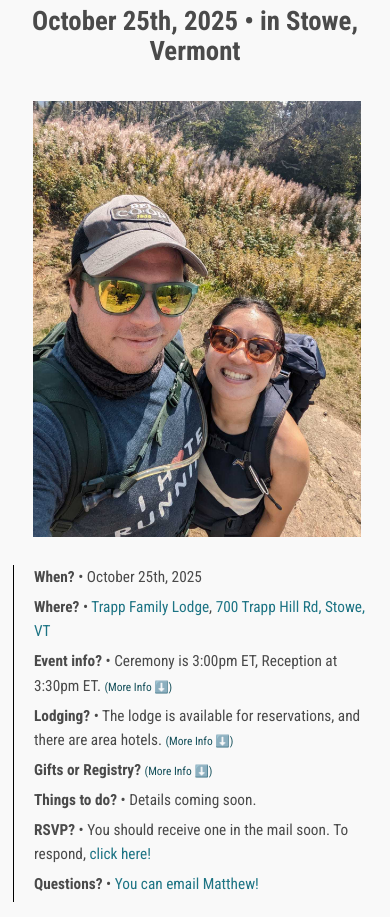
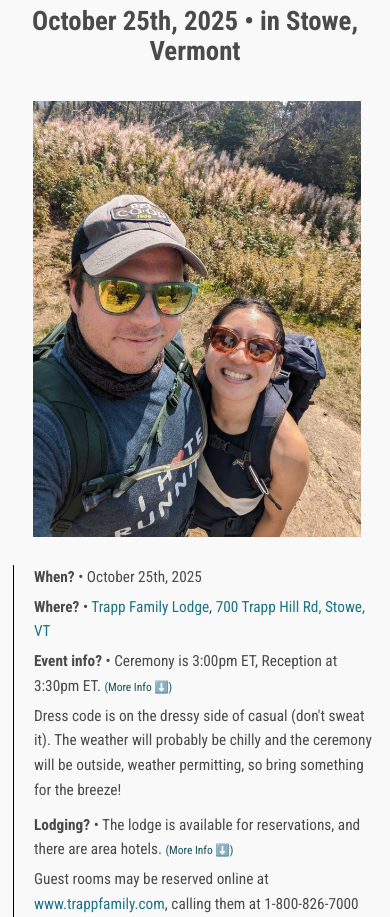
Before and after one commit to spacez320/matthewandhilary, a plain HTML site: page index.html in a window 390 px wide. Shown: the part 145-1062 px from the top of the page. Drawn offline with Linux system fonts and the light colour scheme.

Commit message:
Update index.html
Auto-expand collapsible paragraphs for mobile devices / touchscreens

```diff
--- a/index.html
+++ b/index.html
@@ -74,6 +74,16 @@
       .bold {
         font-weight: bold;
       }
+
+      @media (max-width: 768px) {
+        p.collapsible {
+        max-height: none;
+        overflow: visible;
+        margin-bottom: 1rem;
+        padding: initial;
+      }
+}
+
     </style>
   </head>
   <body>
```
